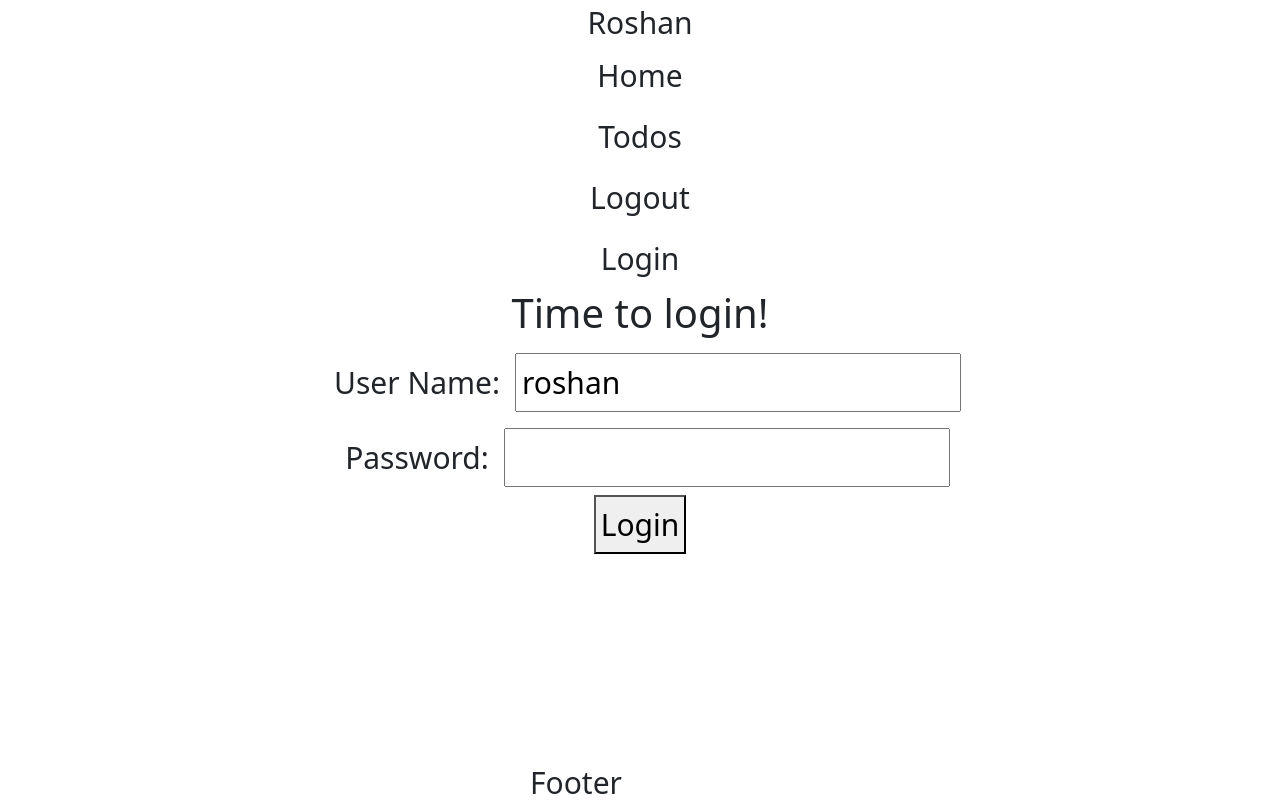
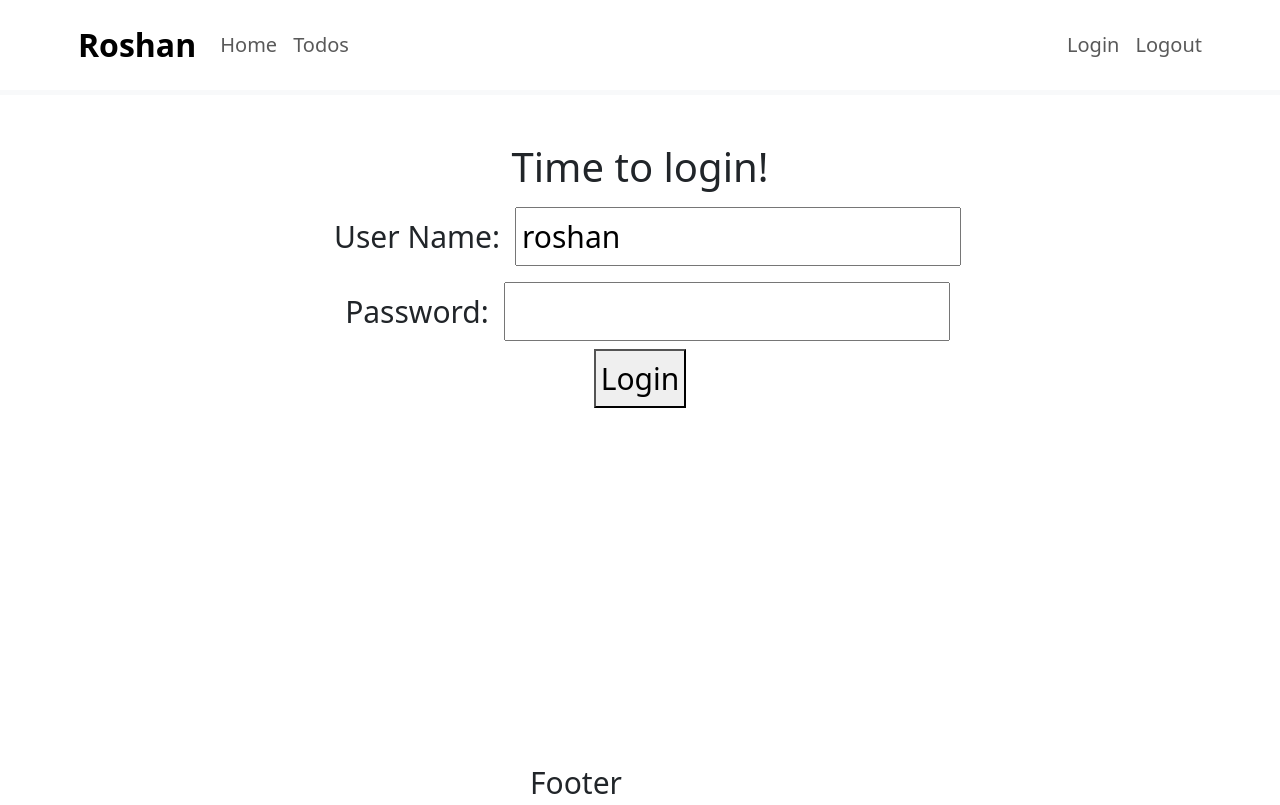
Before and after one commit to roshan395/mytodo_Frontend, a React (Create React App) app: page / in a window 1280 px wide. Built offline with nearby package versions, Linux system fonts and the light colour scheme.

Commit message:
refactored header

```diff
--- a/src/components/todo/TodoApp.jsx
+++ b/src/components/todo/TodoApp.jsx
@@ -143,17 +143,26 @@ function ListTodosComponent() {
 
 function HeaderComponent() {
     return(
-        <header className="header">
-            <div className="container">
-                <ul className="navbar-nav">
-                    <li className="nav-item"><a>Roshan</a></li>
-                    <li className="nav-item"><Link className="nav-link" to="/welcome/roshan">Home</Link></li>
-                    <li className="nav-item"><Link className="nav-link" to="/todos">Todos</Link></li>
-                    <li className="nav-item"><Link className="nav-link" to="/logout">Logout</Link></li>
-                    <li className="nav-item"><Link className="nav-link" to="/login">Login</Link></li>
-                </ul>
+        <header className="border-bottom border-light border-5 mb-5 p-2">
+        <div className="container">
+            <div className="row">
+                <nav className="navbar navbar-expand-lg">
+                    <a className="navbar-brand ms-2 fs-2 fw-bold text-black" >Roshan</a>
+                    <div className="collapse navbar-collapse">
+                        <ul className="navbar-nav">
+                            <li className="nav-item fs-5"><Link className="nav-link" to="/welcome/in28minutes">Home</Link></li>
+                            <li className="nav-item fs-5"><Link className="nav-link" to="/todos">Todos</Link></li>
+                        </ul>
+                    </div>
+                    <ul className="navbar-nav">
+                        <li className="nav-item fs-5"><Link className="nav-link" to="/login">Login</Link></li>
+                        <li className="nav-item fs-5"><Link className="nav-link" to="/logout">Logout</Link></li>
+                    </ul>
+                </nav>
             </div>
-        </header>
+        </div>
+    </header>
+
     )
 }
 
```
